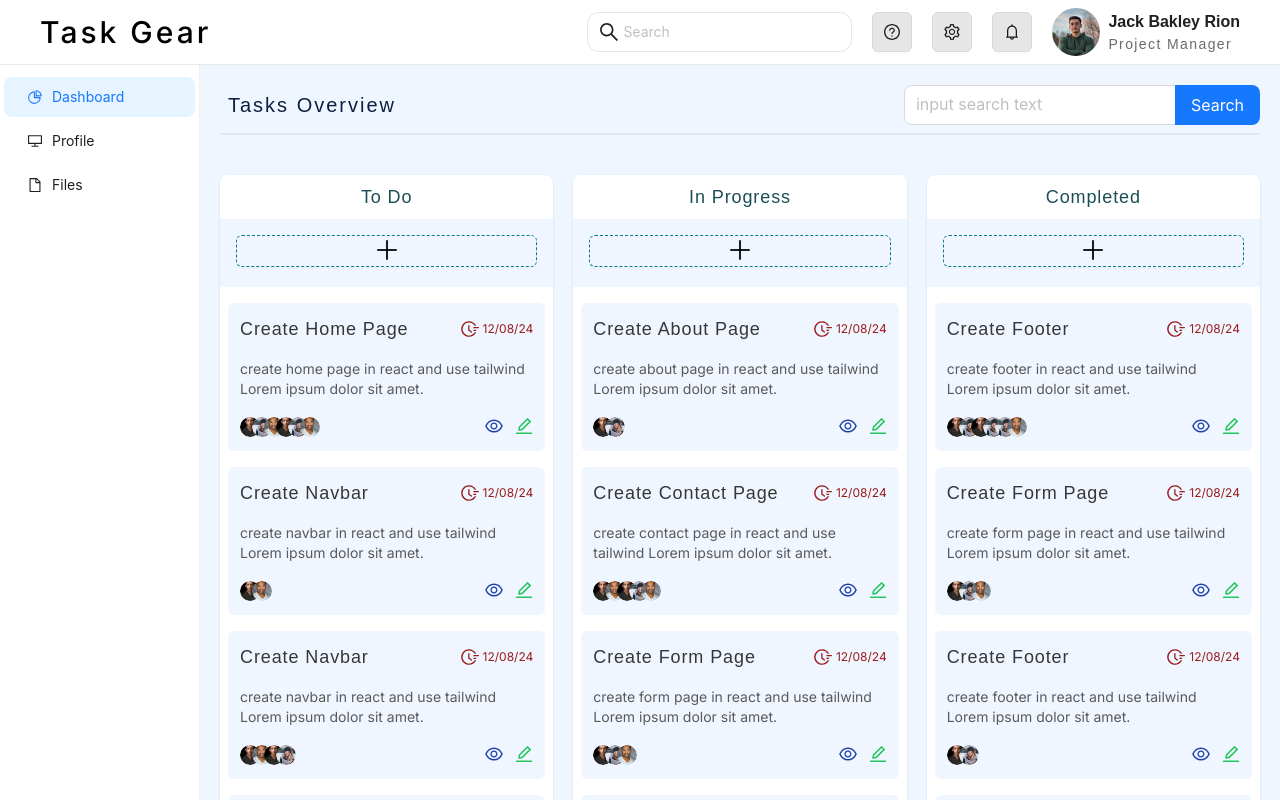
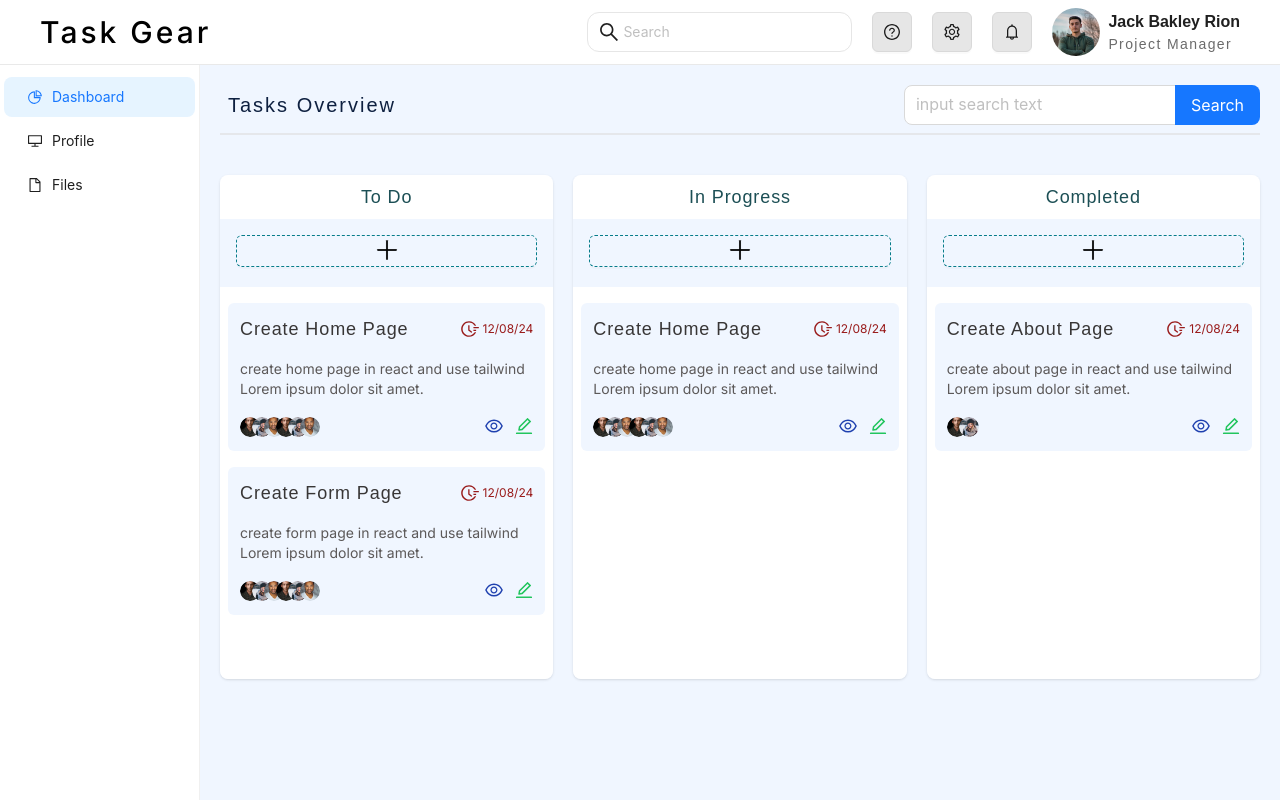
Before and after one commit to tajkir-alam/project-management-todos, a Next.js app: page /dashboard/project/1 in a window 1280 px wide. Shown: the top 800 px of the page. Built offline with nearby package versions, Linux system fonts and the light colour scheme.

Commit message:
task shows according to projects

```diff
--- a/public/mockAPI/taskData.json
+++ b/public/mockAPI/taskData.json
@@ -1,20 +1,4 @@
 [
-    {
-        "id": 1,
-        "projectID": 1,
-        "taskTitle": "Create Home Page",
-        "taskDescription": "create home page in react and use tailwind",
-        "taskWorker": [
-            "/images/user1.png",
-            "/images/user2.png",
-            "/images/user3.png",
-            "/images/user1.png",
-            "/images/user2.png",
-            "/images/user3.png"
-        ],
-        "status": "to do",
-        "deadLines": "12/08/24"
-    },
     {
         "id": 2,
         "projectID": 1,
@@ -24,7 +8,7 @@
             "/images/user1.png",
             "/images/user2.png"
         ],
-        "status": "in progress",
+        "status": "completed",
         "deadLines": "12/08/24"
     },
     {
@@ -35,19 +19,6 @@
         "taskWorker": [
             "/images/user1.png",
             "/images/user3.png",
-            "/images/user1.png",
-            "/images/user2.png",
-            "/images/user3.png"
-        ],
-        "status": "in progress",
-        "deadLines": "12/08/24"
-    },
-    {
-        "id": 4,
-        "projectID": 2,
-        "taskTitle": "Create Form Page",
-        "taskDescription": "create form page in react and use tailwind",
-        "taskWorker": [
             "/images/user1.png",
             "/images/user2.png",
             "/images/user3.png"
@@ -69,18 +40,6 @@
             "/images/user3.png"
         ],
         "status": "completed",
-        "deadLines": "12/08/24"
-    },
-    {
-        "id": 6,
-        "projectID": 3,
-        "taskTitle": "Create Navbar",
-        "taskDescription": "create navbar in react and use tailwind",
-        "taskWorker": [
-            "/images/user1.png",
-            "/images/user3.png"
-        ],
-        "status": "to do",
         "deadLines": "12/08/24"
     },
     {
@@ -148,20 +107,6 @@
         "deadLines": "12/08/24"
     },
     {
-        "id": 12,
-        "projectID": 5,
-        "taskTitle": "Create Navbar",
-        "taskDescription": "create navbar in react and use tailwind",
-        "taskWorker": [
-            "/images/user1.png",
-            "/images/user3.png",
-            "/images/user1.png",
-            "/images/user2.png"
-        ],
-        "status": "to do",
-        "deadLines": "12/08/24"
-    },
-    {
         "id": 13,
         "projectID": 5,
         "taskTitle": "Create Navbar",
@@ -215,5 +160,122 @@
         ],
         "status": "to do",
         "deadLines": "12/08/24"
+    },
+    {
+        "id": 1,
+        "projectID": 1,
+        "taskTitle": "Create Home Page",
+        "taskDescription": "create home page in react and use tailwind",
+        "taskWorker": [
+            "/images/user1.png",
+            "/images/user2.png",
+            "/images/user3.png",
+            "/images/user1.png",
+            "/images/user2.png",
+            "/images/user3.png"
+        ],
+        "status": "to do",
+        "deadLines": "12/08/24"
+    },
+    {
+        "id": 19,
+        "projectID": 4,
+        "taskTitle": "Create Form Page",
+        "taskDescription": "create form page in react and use tailwind",
+        "taskWorker": [
+            "/images/user1.png",
+            "/images/user2.png",
+            "/images/user3.png",
+            "/images/user2.png",
+            "/images/user3.png"
+        ],
+        "status": "completed",
+        "deadLines": "12/08/24"
+    },
+    {
+        "id": 21,
+        "projectID": 4,
+        "taskTitle": "Create Footer",
+        "taskDescription": "create footer in react and use tailwind",
+        "taskWorker": [
+            "/images/user1.png",
+            "/images/user2.png"
+        ],
+        "status": "in progress",
+        "deadLines": "12/08/24"
+    },
+    {
+        "id": 84,
+        "projectID": 1,
+        "taskTitle": "Create Form Page",
+        "taskDescription": "create form page in react and use tailwind",
+        "taskWorker": [
+            "/images/user1.png",
+            "/images/user2.png",
+            "/images/user3.png",
+            "/images/user1.png",
+            "/images/user2.png",
+            "/images/user3.png"
+        ],
+        "status": "to do",
+        "deadLines": "12/08/24"
+    },
+    {
+        "id": 135,
+        "projectID": 5,
+        "taskTitle": "Create Footer",
+        "taskDescription": "create footer in react and use tailwind",
+        "taskWorker": [
+            "/images/user1.png",
+            "/images/user2.png"
+        ],
+        "status": "to do",
+        "deadLines": "12/08/24"
+    },
+    {
+        "id": 136,
+        "projectID": 2,
+        "taskTitle": "Create Navbar",
+        "taskDescription": "create navbar in react and use tailwind",
+        "taskWorker": [
+            "/images/user1.png",
+            "/images/user3.png",
+            "/images/user1.png",
+            "/images/user2.png",
+            "/images/user3.png"
+        ],
+        "status": "to do",
+        "deadLines": "12/08/24"
+    },
+    {
+        "id": 31,
+        "projectID": 1,
+        "taskTitle": "Create Home Page",
+        "taskDescription": "create home page in react and use tailwind",
+        "taskWorker": [
+            "/images/user1.png",
+            "/images/user2.png",
+            "/images/user3.png",
+            "/images/user1.png",
+            "/images/user2.png",
+            "/images/user3.png"
+        ],
+        "status": "in progress",
+        "deadLines": "12/08/24"
+    },
+    {
+        "id": 99,
+        "projectID": 4,
+        "taskTitle": "Create Form Page",
+        "taskDescription": "create form page in react and use tailwind",
+        "taskWorker": [
+            "/images/user1.png",
+            "/images/user2.png",
+            "/images/user3.png",
+            "/images/user2.png",
+            "/images/user3.png"
+        ],
+        "status": "completed",
+        "deadLines": "12/08/24"
     }
 ]
--- a/src/app/Component/AuthorizedComponent/TaskColumn/TaskColumn.js
+++ b/src/app/Component/AuthorizedComponent/TaskColumn/TaskColumn.js
@@ -121,7 +121,7 @@
         </Modal>
       </div>
       <div className="mt-5 p-2 bg-white h-full">
-        <Task status={status} searchQuery={searchQuery} />
+        <Task projectID={projectID} status={status} searchQuery={searchQuery} />
       </div>
     </div>
   );
--- a/src/app/Component/AuthorizedComponent/Tasks/Task.js
+++ b/src/app/Component/AuthorizedComponent/Tasks/Task.js
@@ -8,12 +8,13 @@
 import Image from "next/image";
 import { Tooltip } from "antd";
 
-const Task = ({ status, searchQuery }) => {
+const Task = ({ projectID, status, searchQuery }) => {
   const fetchTask = taskStore((state) => state.fetchTask);
   const tasks = taskStore((state) => state.tasks);
   const setDraggedTask = taskStore((store) => store.setDraggedTask);
 
-  const filterTasks = tasks.filter((task) => {
+  const filterProjectID = tasks.filter((task) => task.projectID == projectID);
+  const filterTasks = filterProjectID.filter((task) => {
     const statusMatch = task.status === status;
     const titleMatch =
       !searchQuery ||
```
